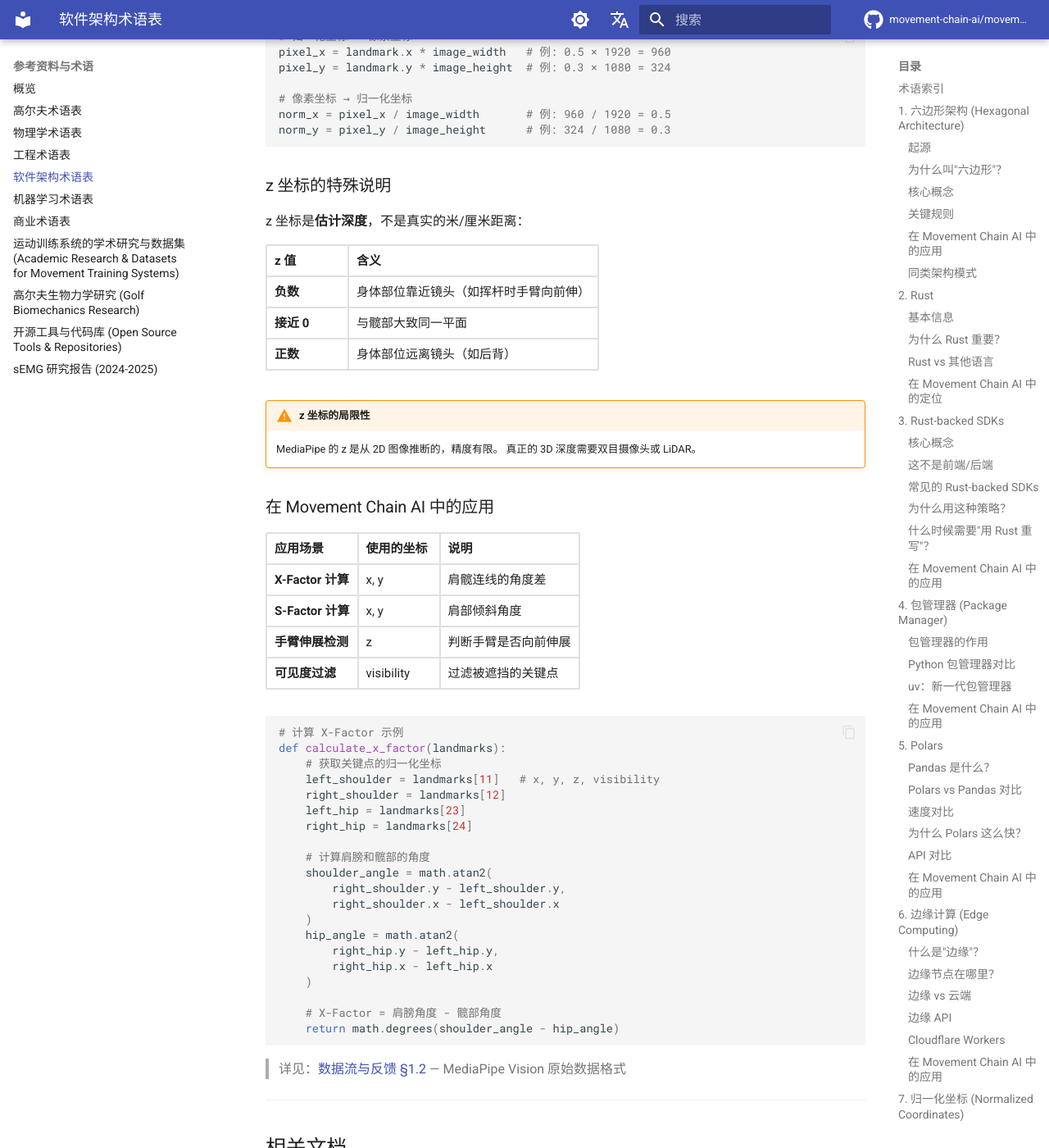
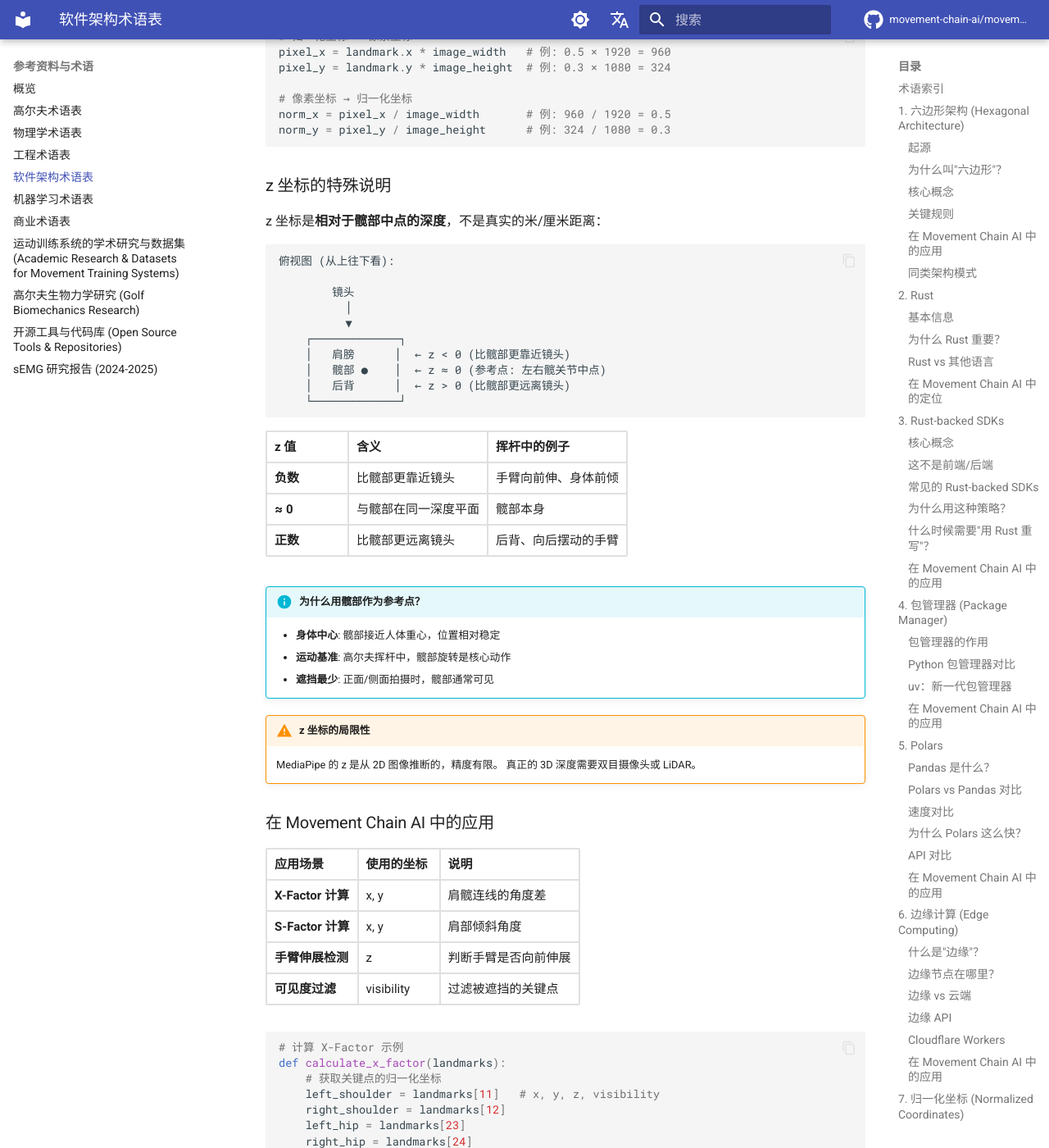
Before and after one commit to movement-chain-ai/movement-chain-docs, an MkDocs documentation site: the page built from docs/zh/reference/software-glossary.md, in a window 1280 px wide and 1400 px high, scrolled down 14917 px. Shown: the whole window at 82% size. Built offline with MkDocs 1.6.1 and Material for MkDocs 9.7.7, drawn with Linux system fonts in a browser that asks for light colours; comment, search, counter and statistics services are not loaded; the version menu is left out.

Commit message:
fix: 修正 z 坐标描述为相对髋部的深度
- z 是相对于髋部中点的深度，不是距离镜头的绝对距离
- 负数 = 比髋部更靠近镜头
- 正数 = 比髋部更远离镜头
- 添加俯视图示意图和髋部参考点说明

🤖 Generated with [Claude Code](https://claude.com/claude-code)

Co-Authored-By: Claude Opus 4.5 <noreply@anthropic.com>

````diff
--- a/docs/zh/reference/software-glossary.md
+++ b/docs/zh/reference/software-glossary.md
@@ -610,13 +610,31 @@ norm_y = pixel_y / image_height      # 例: 324 / 1080 = 0.3
 
 ### z 坐标的特殊说明
 
-z 坐标是**估计深度**，不是真实的米/厘米距离：
+z 坐标是**相对于髋部中点的深度**，不是真实的米/厘米距离：
 
-| z 值 | 含义 |
-|------|------|
-| **负数** | 身体部位靠近镜头（如挥杆时手臂向前伸） |
-| **接近 0** | 与髋部大致同一平面 |
-| **正数** | 身体部位远离镜头（如后背） |
+```text
+俯视图 (从上往下看):
+
+        镜头
+          │
+          ▼
+    ┌─────────────┐
+    │   肩膀      │  ← z < 0 (比髋部更靠近镜头)
+    │   髋部 ●    │  ← z ≈ 0 (参考点: 左右髋关节中点)
+    │   后背      │  ← z > 0 (比髋部更远离镜头)
+    └─────────────┘
+```
+
+| z 值 | 含义 | 挥杆中的例子 |
+|------|------|-------------|
+| **负数** | 比髋部更靠近镜头 | 手臂向前伸、身体前倾 |
+| **≈ 0** | 与髋部在同一深度平面 | 髋部本身 |
+| **正数** | 比髋部更远离镜头 | 后背、向后摆动的手臂 |
+
+!!! info "为什么用髋部作为参考点？"
+    - **身体中心**: 髋部接近人体重心，位置相对稳定
+    - **运动基准**: 高尔夫挥杆中，髋部旋转是核心动作
+    - **遮挡最少**: 正面/侧面拍摄时，髋部通常可见
 
 !!! warning "z 坐标的局限性"
     MediaPipe 的 z 是从 2D 图像推断的，精度有限。
````
Also changed, not shown: docs/zh/design/architecture/data-pipeline-and-ai.md (+1 -1 lines).
